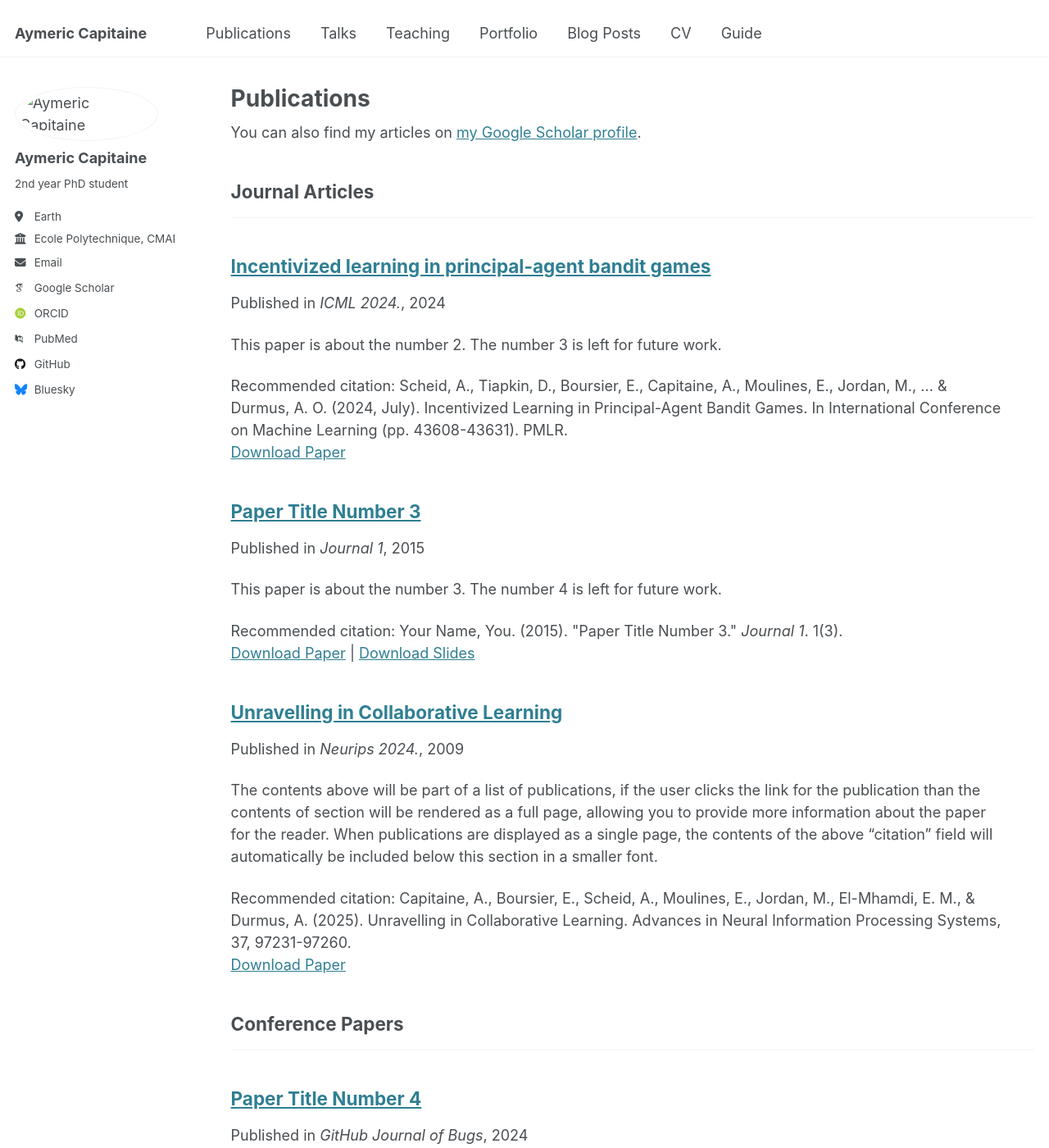
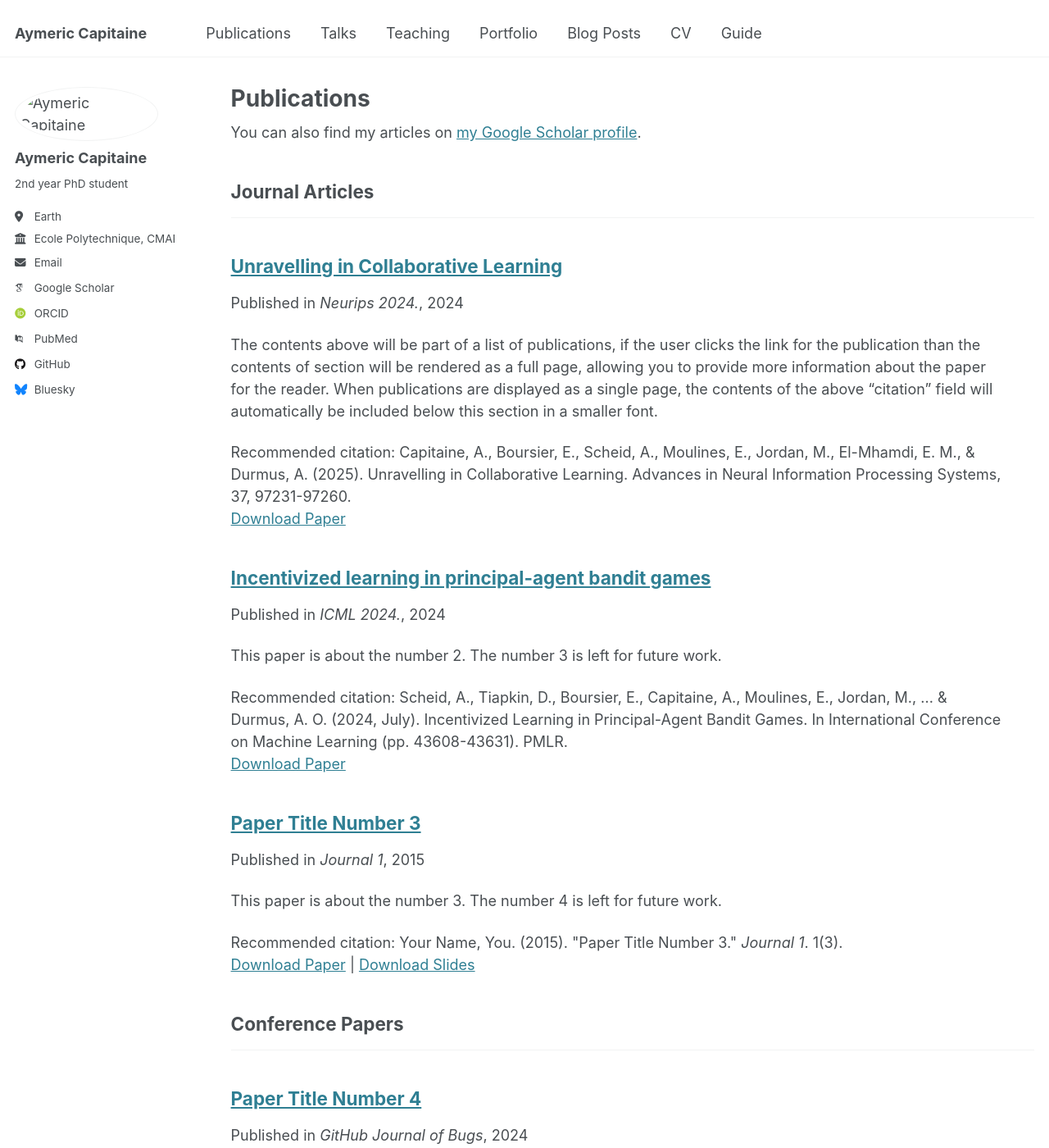
Before and after one commit to aymericcapitaine/aymericcapitaine.github.io, a Jekyll site: the page built from _pages/publications.html, in a window 1280 px wide and 1400 px high. Shown: the whole window at 82% size. Built offline with Jekyll 4.4.1, drawn with Linux system fonts in a browser that asks for light colours; some web fonts are replaced.

Commit message:
Update 2009-10-01-paper-title-number-1.md
change date unavelling

```diff
--- a/_publications/2009-10-01-paper-title-number-1.md
+++ b/_publications/2009-10-01-paper-title-number-1.md
@@ -3,7 +3,7 @@ title: "Unravelling in Collaborative Learning"
 collection: publications
 category: manuscripts
 permalink: /publication/2009-10-01-paper-title-number-1
-date: 2009-10-01
+date: 2024-12-11
 venue: 'Neurips 2024.'
 paperurl: '[http://academicpages.github.io/files/paper1.pdf](https://arxiv.org/abs/2407.14332)'
 citation: 'Capitaine, A., Boursier, E., Scheid, A., Moulines, E., Jordan, M., El-Mhamdi, E. M., & Durmus, A. (2025). Unravelling in Collaborative Learning. Advances in Neural Information Processing Systems, 37, 97231-97260.'
```
